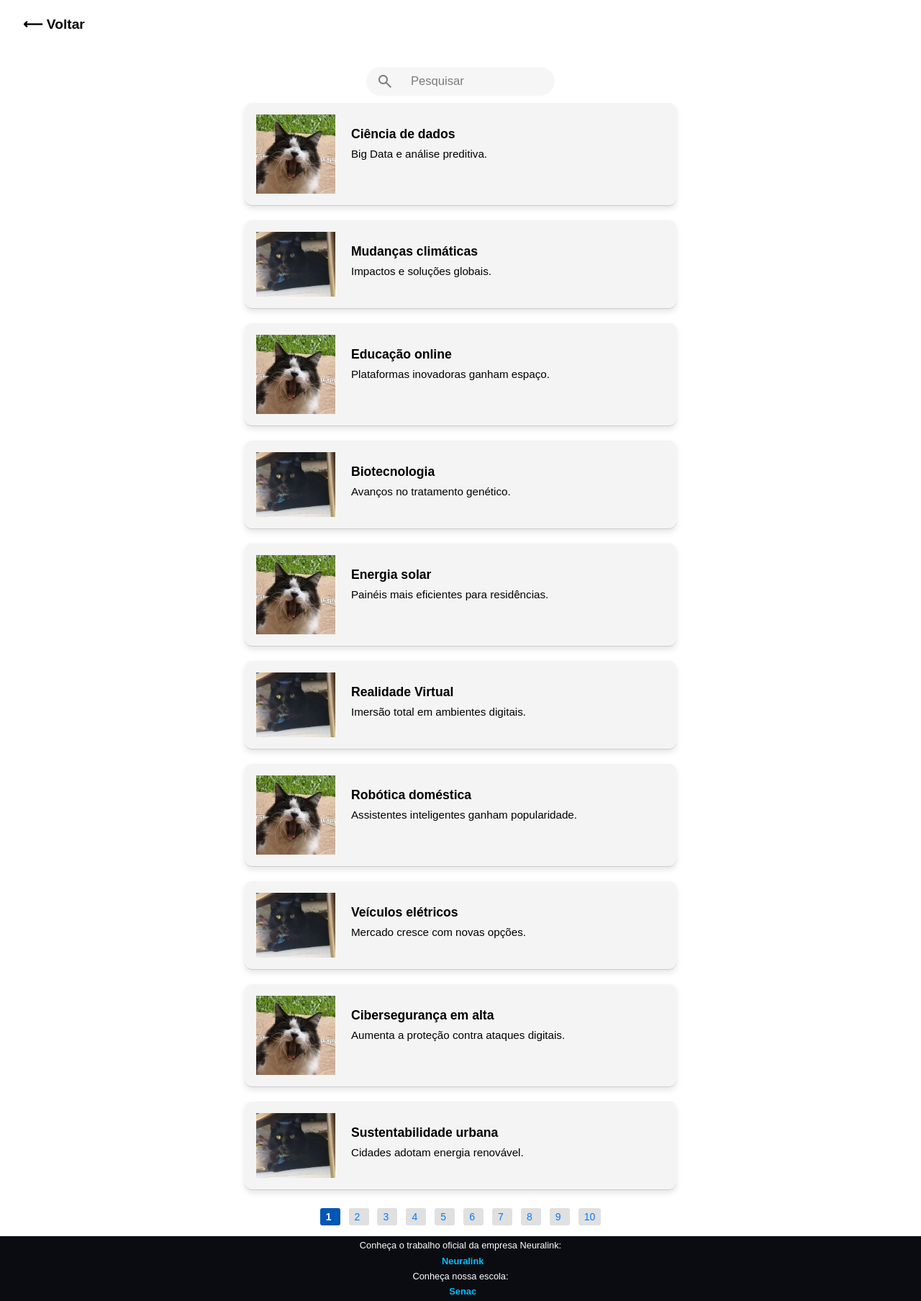
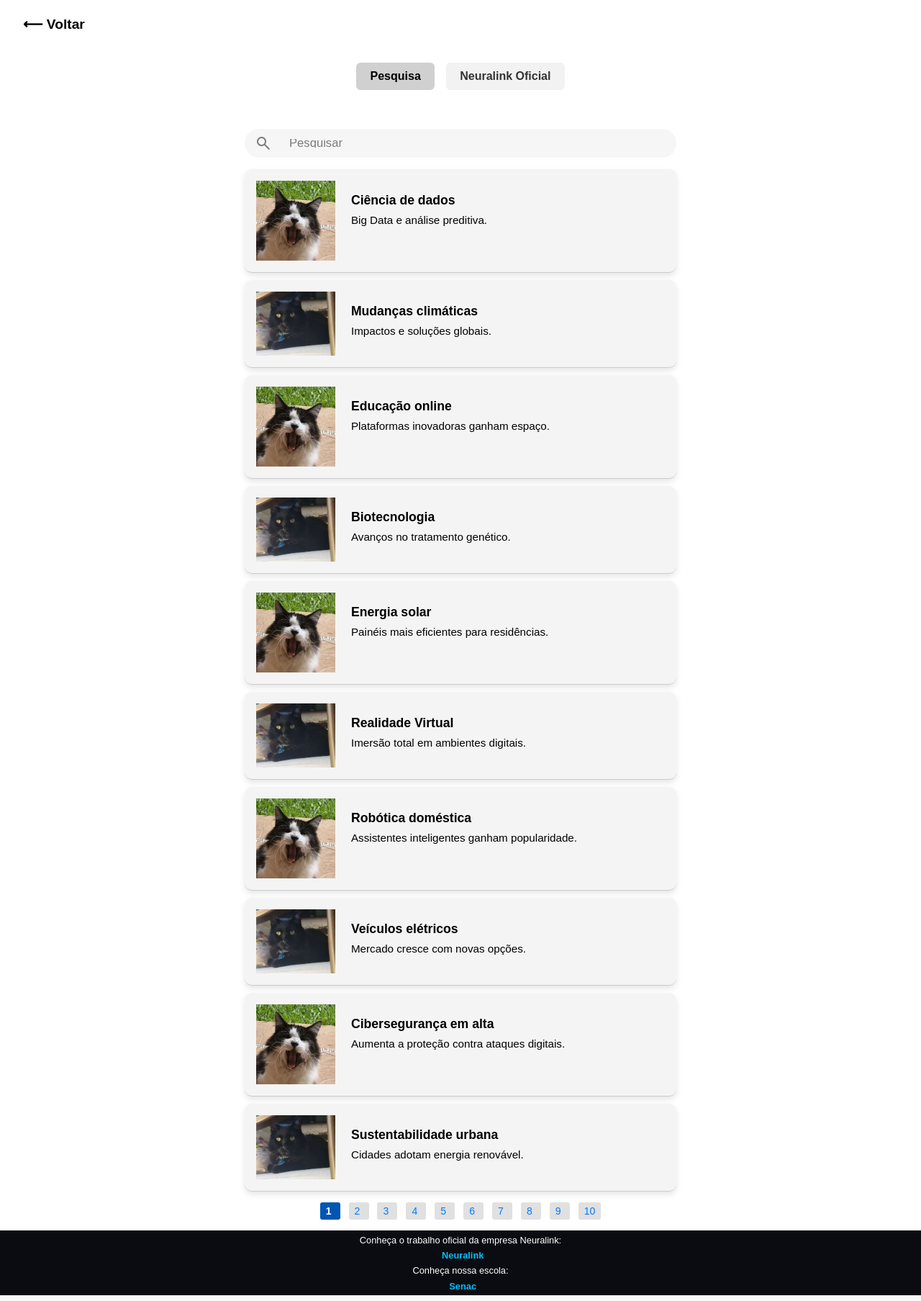
Before and after one commit to lencol-oxidavel/PP-2025, a PHP site: page /pesquisa.php in a window 1280 px wide. Shown: the part 90-1897 px from the top of the page at 72% size. Run offline with PHP 8.4, Linux system fonts and the light colour scheme; data comes from the database, SQL or seed files in the repository; data that the repository does not hold is empty.

Commit message:
pesquisa neuralink
Co-Authored-By: Marcelo Corrêa Padilha <108826467+lencol-oxidavel@users.noreply.github.com>

```diff
--- a/assets/script.js
+++ b/assets/script.js
@@ -53,3 +53,26 @@ document.addEventListener("DOMContentLoaded", function () {
     form.addEventListener("input", validarFormulario);
     validarFormulario();
 });
+
+document.addEventListener("DOMContentLoaded", function () {
+    const btnPesquisa = document.getElementById("btn-pesquisa");
+    const btnNeuralink = document.getElementById("btn-neuralink");
+    const secaoPesquisa = document.getElementById("secao-pesquisa");
+    const secaoNeuralink = document.getElementById("secao-neuralink");
+
+    // Alternar para seção de pesquisa
+    btnPesquisa.addEventListener("click", function () {
+        secaoPesquisa.style.display = "block";
+        secaoNeuralink.style.display = "none";
+        btnPesquisa.classList.add("ativo");
+        btnNeuralink.classList.remove("ativo");
+    });
+
+    // Alternar para seção Neuralink Oficial
+    btnNeuralink.addEventListener("click", function () {
+        secaoPesquisa.style.display = "none";
+        secaoNeuralink.style.display = "block";
+        btnNeuralink.classList.add("ativo");
+        btnPesquisa.classList.remove("ativo");
+    });
+});
--- a/assets/style3.css
+++ b/assets/style3.css
@@ -3,16 +3,43 @@
     text-align: justify;
 }
 
+html {
+    height: 100vh;
+}
+
+.mainsearch {
+    display: flex;
+    flex-direction: column;
+    align-items: center;
+    justify-content: center;
+    height: auto;
+    background-color: #ffffff;
+    margin-top: 3%;
+    padding: 0 1rem;
+}
+
+.secao-pesquisa {
+    display: flex;
+    flex-direction: column;
+    align-items: center;
+    justify-content: center;
+    width: 100%;
+}
+
+/* Centralizando search-form */
 .search-form {
-    width: 35%;
     display: flex;
     justify-content: center;
+    width: 100%;
+    max-width: 600px;
+    margin-bottom: 1rem;
 }
 
-.search{
+/* Estilo da barra de pesquisa */
+.search {
     --padding: 14px;
     min-width: 250px;
-    width: 60%;
+    width: 100%;
     height: 40px;
     display: flex;
     align-items: center;
@@ -21,20 +48,14 @@
     background: #f6f6f6;
     transition: box-shadow 0.25s, width 0.4s ease, height 0.4s ease;
     box-sizing: border-box;
-
 }
 
 .search:focus-within {
     box-shadow: 0 0 6px rgba(0, 0, 0, 0.6);
-    width: 90%;
     height: 45px;
 }
 
-.search:focus-within{
-    box-shadow: 0 0 2px rgba(0, 0, 0, 0.75);
-}
-
-.search-input{
+.search-input {
     font-size: 1rem;
     font-family: 'Lexend', sans-serif;
     color: #333333;
@@ -43,13 +64,53 @@
     border: none;
     background: transparent;
     width: 100%;
-    height: 120%;
+    height: 100%;
     padding: 0 10px;
 }
 
 .search-input::placeholder,
 .search-icon {
     color: rgba(0, 0, 0, 0.5);
+}
+
+
+.resultadosALTERNAR {
+    display: flex;
+    justify-content: center;
+    align-items: center;
+    flex-wrap: wrap;
+    gap: 1rem;
+    width: 100%;
+    max-width: 600px;
+    margin: 1rem auto;
+    padding: 1rem;
+    background-color: #ffffff;
+    border-radius: 8px;
+}
+
+.botao-alternar {
+    font-size: 1rem;
+    padding: 0.6rem 1.2rem;
+    border-radius: 6px;
+    background-color: #f2f2f2;
+    color: #333;
+    font-weight: bold;
+    border: none;
+    cursor: pointer;
+    transition: background-color 0.3s ease, color 0.3s ease;
+    width: auto;
+    white-space: nowrap;
+    text-align: center;
+}
+
+.botao-alternar:hover {
+    background-color: #e0e0e0;
+}
+
+.botao-alternar.ativo {
+    background-color: #d0d0d0;
+    color: #000;
+    pointer-events: none;
 }
 
 a.Resultado {
@@ -69,7 +130,6 @@ a.Resultado:hover {
     color: inherit;
 }
 
-
 .Resultado {
     display: flex;
     background-color: #f4f4f4;
@@ -86,7 +146,6 @@ a.Resultado:hover {
     width: 20%;
     display: flex;
     align-items: center;
-
 }
 
 .Resultado-img img {
@@ -123,41 +182,6 @@ a.Resultado:hover {
     white-space: normal;
 }
 
-html{
-
-    height: 100vh;
-}
-
-.mainsearch {
-    display: flex;
-    align-items: center;
-    height: auto;
-    margin: 0;
-    background-color: #ffffff;
-    margin-top: 3%;
-    padding: 0 1rem;
-    flex-direction: column;
-}
-
-@media (max-width: 480px) {
-    .search {
-        height: 35px;
-        padding: 0px;
-        min-width: 170px;
-    }
-
-    .search-input {
-        font-size: 0.70rem;
-    }
-
-    .search-icon {
-        font-size: 20px;
-    }
-}
-
-
-
-/* paginação */
 .paginacao {
   text-align: center;
   margin: 15px 0;
@@ -188,3 +212,29 @@ html{
   font-weight: 600;
   pointer-events: none;
 }
+
+@media (max-width: 480px) {
+    .search {
+        height: 35px;
+        padding: 0px;
+        min-width: 170px;
+    }
+
+    .search-input {
+        font-size: 0.70rem;
+    }
+
+    .search-icon {
+        font-size: 20px;
+    }
+
+    .resultadosALTERNAR {
+        flex-direction: column;
+        width: 90%;
+    }
+
+    .botao-alternar {
+        width: 100%;
+        text-align: center;
+    }
+}
--- a/pesquisa.php
+++ b/pesquisa.php
@@ -1,7 +1,6 @@
 <?php
 include_once './includes/_header.php';
 ?>
-
 
 <?php
 
@@ -46,9 +45,17 @@ if (!$resultado) {
 
 <main>
     <a href="index.php" class="voltar">&#10229; Voltar</a>
+
+    <!-- Botões para alternar entre seções -->
+    <div class="resultadosALTERNAR">
+        <button id="btn-pesquisa" class="botao-alternar ativo">Pesquisa</button>
+        <button id="btn-neuralink" class="botao-alternar">Neuralink Oficial</button>
+    </div>
+
     <div class="mainsearch">
 
-
+        <!-- Seção de Pesquisa -->
+        <div id="secao-pesquisa">
             <form class="search-form" method="GET" action="">
                 <div class="search">
                     <span class="search-icon material-symbols-outlined">search</span>
@@ -78,7 +85,7 @@ if (!$resultado) {
                                 $foto = $dado['foto'];
                                 $fotoURL = (filter_var($foto, FILTER_VALIDATE_URL)) ? $foto : './image/' . $foto;
                             ?>
-                    <img src="<?php echo htmlspecialchars($fotoURL); ?>" alt="<?php echo htmlspecialchars($noticia['titulo']); ?>">
+                            <img src="<?php echo htmlspecialchars($fotoURL); ?>" alt="<?php echo htmlspecialchars($titulo); ?>">
                         </div>
                         <?php endif; ?>
                         <div class="Resultado-Texto">
@@ -131,9 +138,43 @@ if (!$resultado) {
                     <?php endfor; ?>
                 </div>
             <?php endif; ?>
-    <div>
+        </div>
 
+        <!-- Seção Neuralink Oficial -->
+        <div id="secao-neuralink" style="display: none;">
+            <a href="#" class="Resultado">
+                <div class="Resultado-img">
+                    <img src="./image/neuralink1.jpg" alt="Implante Neuralink">
+                </div>
+                <div class="Resultado-Texto">
+                    <h2>Implante Neuralink é testado com sucesso em humanos</h2>
+                    <p>Primeiro teste humano da Neuralink apresenta sinais promissores de comunicação direta com o cérebro.</p>
+                </div>
+            </a>
+
+            <a href="#" class="Resultado">
+                <div class="Resultado-img">
+                    <img src="./image/neuralink2.jpg" alt="Controle com pensamento">
+                </div>
+                <div class="Resultado-Texto">
+                    <h2>Paciente controla cursor com o pensamento</h2>
+                    <p>Um voluntário consegue mover o mouse do computador usando apenas sinais cerebrais via chip da Neuralink.</p>
+                </div>
+            </a>
+
+            <a href="#" class="Resultado">
+                <div class="Resultado-img">
+                    <img src="./image/neuralink3.jpg" alt="Elon Musk Neuralink">
+                </div>
+                <div class="Resultado-Texto">
+                    <h2>Elon Musk apresenta novos avanços da Neuralink</h2>
+                    <p>Musk revela atualizações do chip que promete restaurar mobilidade e visão em pacientes com deficiências severas.</p>
+                </div>
+            </a>
+        </div>
+    </div>
 </main>
+
 <?php
 include_once './includes/_footer.php';
 ?>
```
Lines whose indentation alone changed are shown as unchanged.
